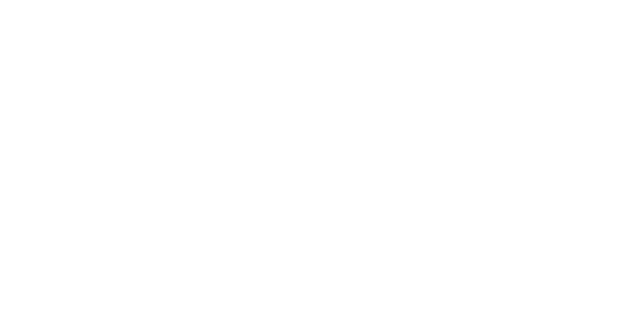
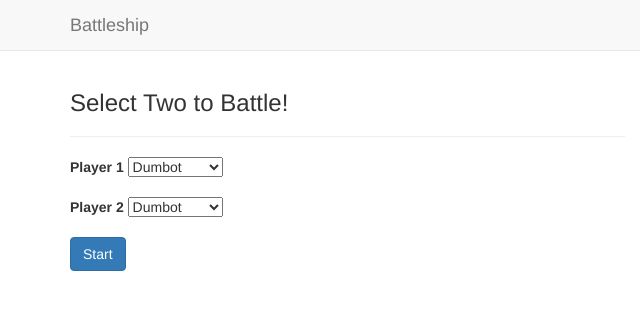
Before and after one commit to sonomapartners/Battleship, a plain HTML site: page index.html in a window 1280 px wide. Shown: the whole page, without its empty margins (0-640 px from the left). Drawn offline with nearby package versions, Linux system fonts and the light colour scheme.

Commit message:
added dynamically loading bots

```diff
--- /dev/null
+++ b/MyBot.js
@@ -0,0 +1,15 @@
+(function(global) {
+    // ships = [2, 3, 3, 4, 5]
+    function setupBoard(ships) {
+        // TODO: implement
+    }
+
+    function fire(myMoves, theirMoves) {
+        // TODO: implement
+    }
+
+    global.MyBot = {
+        setupBoard: setupBoard,
+        fire: fire
+    };
+})(window);
--- a/index.html
+++ b/index.html
@@ -3,9 +3,54 @@
 <head>
     <meta charset="UTF-8">
     <title>Battleship</title>
+
+    <link rel="stylesheet" href="//cdnjs.cloudflare.com/ajax/libs/twitter-bootstrap/3.3.7/css/bootstrap.min.css">
+    <style>
+        body {
+            padding-top: 70px;
+        }
+    </style>
 </head>
 <body>
-    <script type="text/javascript" src="scripts/Dumbot.js"></script>
-    <script type="text/javascript" src="scripts/Randombot.js"></script>
+    <div class="navbar navbar-default navbar-fixed-top">
+        <div class="container">
+            <div class="navbar-header">
+                <span class="navbar-brand">
+                    Battleship
+                </span>
+            </div>
+        </div>
+    </div>
+
+    <div class="container">
+        <div class="row">
+            <div class="col-md-6">
+                <h3>Select Two to Battle!</h3>
+                <hr />
+                <div class="form-group">
+                    <label for="player1">Player 1</label>
+                    <select id="player1"></select>
+                </div>
+                <div class="form-group">
+                    <label for="player2">Player 2</label>
+                    <select id="player2"></select>
+                </div>
+                <div class="btn btn-primary btn-large">Start</div>
+            </div>
+            <div class="col-md-6">
+
+            </div>
+        </div>
+    </div>
+
+    <script type="text/javascript" src="//cdnjs.cloudflare.com/ajax/libs/lodash.js/4.17.1/lodash.min.js"></script>
+
+    <!-- feel free to rename and move the file -->
+    <!-- be sure to update this reference if you do -->
+    <script type="text/javascript" src="MyBot.js"></script>
+
+    <script type="text/javascript" src="scripts/bots/Dumbot.js"></script>
+    <script type="text/javascript" src="scripts/bots/Randombot.js"></script>
+    <script type="text/javascript" src="scripts/GameEngine.js"></script>
 </body>
 </html>
--- /dev/null
+++ b/scripts/GameEngine.js
@@ -0,0 +1,22 @@
+(function(global) {
+    // find the bots
+    var bots = Object.keys(global).filter(function(key) {
+        var ref = global[key];
+        return ref &&
+               ref.setupBoard && _.isFunction(ref.setupBoard) &&
+               ref.fire && _.isFunction(ref.fire);
+    }).sort();
+
+    [document.getElementById('player1'), document.getElementById('player2')].forEach(function(select) {
+        bots.forEach(function(bot) {
+            var opt = document.createElement('option');
+            opt.value = bot;
+            opt.innerHTML = bot;
+            select.appendChild(opt);
+        });
+    });
+
+    global.gameContext = {
+        bots: bots
+    };
+})(window);
```
Also changed, not shown: scripts/bots/Dumbot.js (renamed from scripts/Dumbot.js), scripts/bots/Randombot.js (renamed from scripts/Randombot.js).
